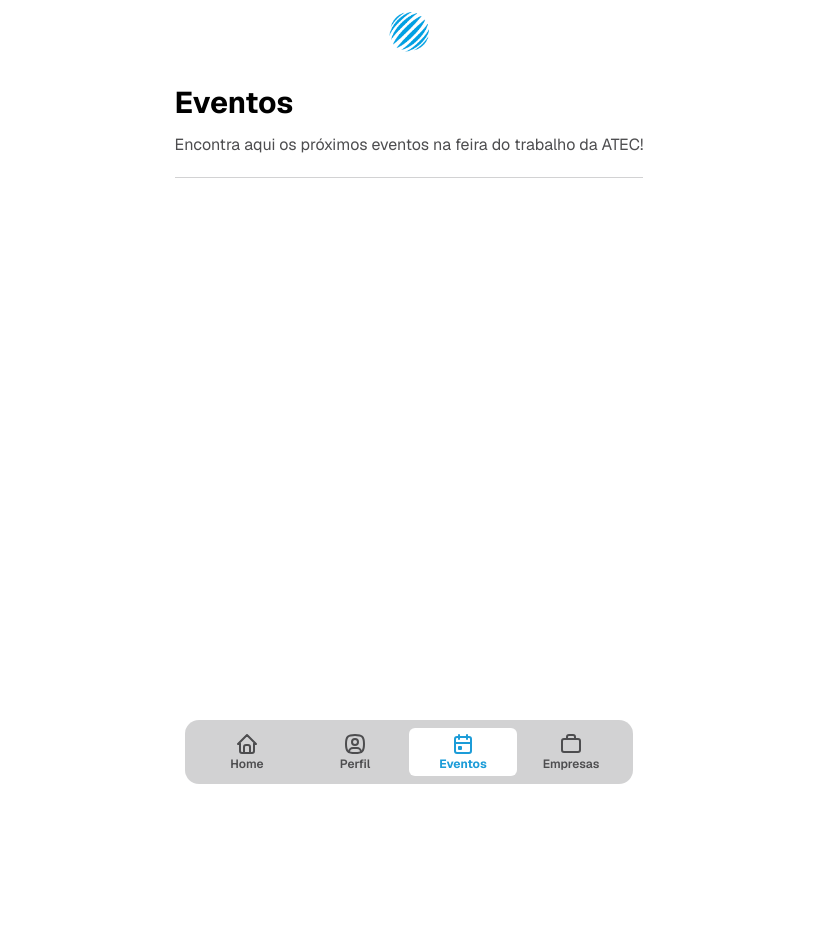
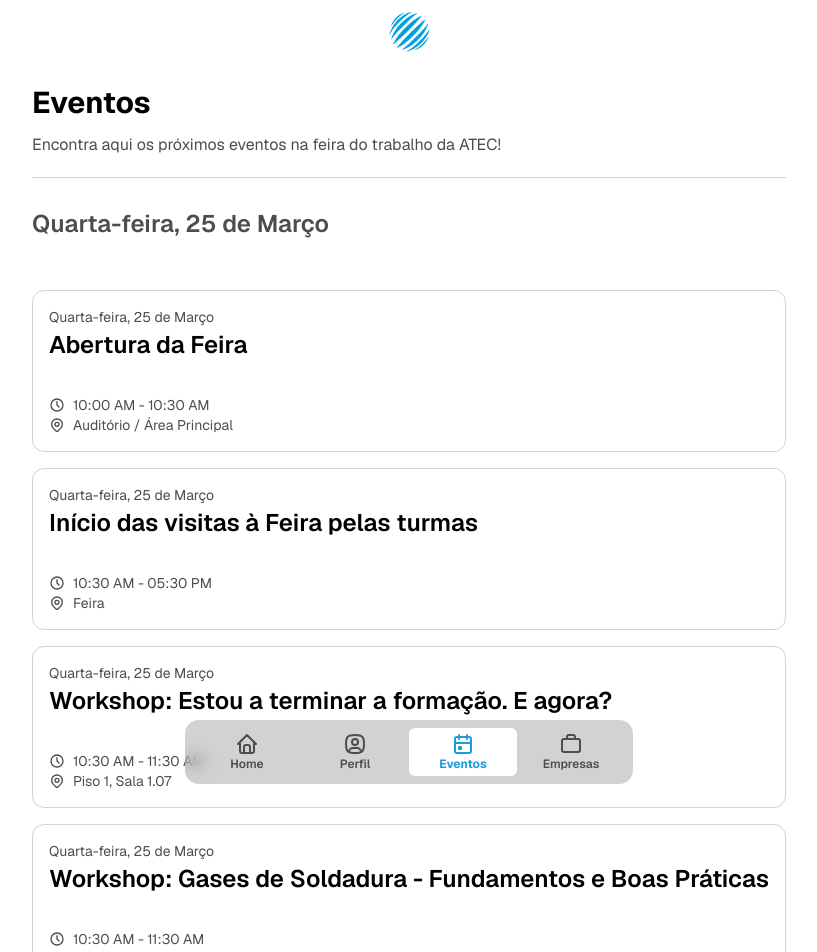
Before and after one commit to in-nova-je/p-atec, a Next.js app in the folder frontend/: page /events in a window 1280 px wide. Shown: the top 952 px of the page, without its empty margins (231-1048 px from the left). Before the commit the page ends 800 px from the top, so only its background shows below. Built offline with nearby package versions, Linux system fonts and the light colour scheme.

Commit message:
added events

```diff
--- /dev/null
+++ b/frontend/app/global-error.tsx
@@ -0,0 +1,18 @@
+'use client';
+
+export default function GlobalError({
+  error,
+  reset,
+}: {
+  error: Error & { digest?: string };
+  reset: () => void;
+}) {
+  return (
+    <html>
+      <body>
+        <h2>Something went wrong.</h2>
+        <button onClick={() => reset()}>Try again</button>
+      </body>
+    </html>
+  );
+}
--- a/frontend/json/events.json
+++ b/frontend/json/events.json
@@ -1,76 +1,135 @@
 [
   {
-    "title": "Sessão Interativa: Conexões em Curso",
-    "dateBegin": "2026-01-12T19:15:00",
-    "dateEnd": "2026-01-12T22:15:00",
-    "location": "Espaço de Convívio"
+    "title": "Abertura da Feira",
+    "dateBegin": "2026-03-25T10:00:00",
+    "dateEnd": "2026-03-25T10:30:00",
+    "location": "Auditório / Área Principal"
   },
   {
-    "title": "Abertura Oficial & Boas-Vindas",
-    "dateBegin": "2026-01-12T09:30:00",
-    "dateEnd": "2026-01-12T10:30:00",
-    "location": "Auditório Principal"
+    "title": "Início das visitas à Feira pelas turmas",
+    "dateBegin": "2026-03-25T10:30:00",
+    "dateEnd": "2026-03-25T17:30:00",
+    "location": "Feira"
   },
   {
-    "title": "Painel: Formação Profissional e o Mercado de Trabalho",
-    "dateBegin": "2026-01-12T11:00:00",
-    "dateEnd": "2026-01-12T12:30:00",
-    "location": "Sala de Conferências"
+    "title": "Workshop: Estou a terminar a formação. E agora?",
+    "dateBegin": "2026-03-25T10:30:00",
+    "dateEnd": "2026-03-25T11:30:00",
+    "location": "Piso 1, Sala 1.07"
   },
   {
-    "title": "Almoço de Networking com Parceiros",
-    "dateBegin": "2026-01-12T13:30:00",
-    "dateEnd": "2026-01-12T15:00:00",
-    "location": "Área de Convívio"
+    "title": "Workshop: Gases de Soldadura - Fundamentos e Boas Práticas",
+    "dateBegin": "2026-03-25T10:30:00",
+    "dateEnd": "2026-03-25T11:30:00",
+    "location": "Piso 1, Sala 1.07"
   },
   {
-    "title": "Workshop: Como Articular Formação e Competências Profissionais",
-    "dateBegin": "2026-01-12T15:30:00",
-    "dateEnd": "2026-01-12T17:00:00",
-    "location": "Sala de Workshops"
+    "title": "Workshop: Da formação à Manutenção na Tabaqueira",
+    "dateBegin": "2026-03-25T11:30:00",
+    "dateEnd": "2026-03-25T12:30:00",
+    "location": "Piso 1, Sala 1.05"
+  },
+  {
+    "title": "Workshop: Estou a terminar a formação. E agora? (2ª edição)",
+    "dateBegin": "2026-03-25T12:00:00",
+    "dateEnd": "2026-03-25T13:00:00",
+    "location": "Piso 1, Sala 1.07"
+  },
+  {
+    "title": "Workshop: Da Formação ao Primeiro Emprego - Norauto",
+    "dateBegin": "2026-03-25T14:30:00",
+    "dateEnd": "2026-03-25T15:30:00",
+    "location": "Piso 1, Sala 1.05"
+  },
+  {
+    "title": "Jornada Técnica: Solução Digital Twins",
+    "dateBegin": "2026-03-25T14:30:00",
+    "dateEnd": "2026-03-25T15:30:00",
+    "location": "Piso 1, Sala 1.07"
+  },
+  {
+    "title": "Workshop: Tech Forward - Cloud, IA e Recrutamento",
+    "dateBegin": "2026-03-25T15:30:00",
+    "dateEnd": "2026-03-25T16:30:00",
+    "location": "Piso 1, Sala 1.07"
+  },
+  {
+    "title": "Workshop:  Da formação à Manutenção na Tabaqueira",
+    "dateBegin": "2026-03-25T16:30:00",
+    "dateEnd": "2026-03-25T17:30:00",
+    "location": "Piso 1, Sala 1.05"
+  },
+  {
+    "title": "Jornada Técnica: Novas Tecnologias Automóveis",
+    "dateBegin": "2026-03-25T19:30:00",
+    "dateEnd": "2026-03-25T20:30:00",
+    "location": "Piso 1, Sala 1.07"
+  },
+  {
+    "title": "Jornada Técnica: Energias Sustentáveis",
+    "dateBegin": "2026-03-25T19:30:00",
+    "dateEnd": "2026-03-25T20:30:00",
+    "location": "Piso 1, Sala 1.31"
+  },
+  {
+    "title": "Workshop: Gases de Soldadura  - Fundamentos e Boas Práticas",
+    "dateBegin": "2026-03-25T19:30:00",
+    "dateEnd": "2026-03-25T20:30:00",
+    "location": "Piso 1, Sala 1.05"
   },
 
   {
-    "title": "Café com Recrutadores e Parceiros Industriais",
-    "dateBegin": "2026-01-13T09:30:00",
-    "dateEnd": "2026-01-13T11:00:00",
-    "location": "Espaço de Convívio"
+    "title": "Abertura da Feira",
+    "dateBegin": "2026-03-26T10:00:00",
+    "dateEnd": "2026-03-26T10:30:00",
+    "location": "Área Principal"
   },
   {
-    "title": "Carreiras em Tecnologias e Indústria",
-    "dateBegin": "2026-01-13T21:00:00",
-    "dateEnd": "2026-01-13T22:00:00",
-    "location": "Sala de Conferências"
+    "title": "Início das visitas à Feira pelas turmas",
+    "dateBegin": "2026-03-26T10:00:00",
+    "dateEnd": "2026-03-26T17:30:00",
+    "location": "Feira"
   },
   {
-    "title": "Sessão de Troca de Experiências",
-    "dateBegin": "2026-01-13T22:00:00",
-    "dateEnd": "2026-01-13T23:30:00",
-    "location": "Sala de Networking"
+    "title": "Workshop: Levar a Vida (e o Trabalho) a Sério… com Humor",
+    "dateBegin": "2026-03-26T10:30:00",
+    "dateEnd": "2026-03-26T12:00:00",
+    "location": "Piso 1, Sala 1.07"
   },
   {
-    "title": "Happy Hour de Encerramento do Dia",
-    "dateBegin": "2026-01-13T23:00:00",
-    "dateEnd": "2026-01-14T00:00:00",
-    "location": "Terraço Panorâmico"
-  },
-
-  {
-    "title": "Workshops Técnicos por Especialidade",
-    "dateBegin": "2026-01-14T09:30:00",
-    "dateEnd": "2026-01-14T12:00:00",
-    "location": "Salas Multifunções"
+    "title": "Workshop: Introdução à metrologia e normalização",
+    "dateBegin": "2026-03-26T11:00:00",
+    "dateEnd": "2026-03-26T12:00:00",
+    "location": "Piso 1, Sala 1.05"
   },
   {
-    "title": "Mesa de Oportunidades: Formação e Contratos",
-    "dateBegin": "2026-01-14T13:00:00",
-    "dateEnd": "2026-01-14T14:30:00",
-    "location": "Sala de Conferências"
+    "title": "Workshop: Gestão e controlo de energia",
+    "dateBegin": "2026-03-26T11:00:00",
+    "dateEnd": "2026-03-26T12:00:00",
+    "location": "Piso 1, Laboratório 1.31"
   },
   {
-    "title": "Encerramento & Troca de Contactos",
-    "dateBegin": "2026-01-14T15:30:00",
-    "dateEnd": "2026-01-14T17:00:00",
-    "location": "Auditório Principal"
+    "title": "Workshop: Corte a laser",
+    "dateBegin": "2026-03-26T14:00:00",
+    "dateEnd": "2026-03-26T15:00:00",
+    "location": "Piso 0, Oficina de Soldadura"
+  },
+  {
+    "title": "Jornada Técnica: Área Eletrónica",
+    "dateBegin": "2026-03-26T14:30:00",
+    "dateEnd": "2026-03-26T15:30:00",
+    "location": "Piso 1, Sala 1.05"
+  },
+  {
+    "title": "Entrega de Prémios ATEC + Conferência Saúde Mental",
+    "dateBegin": "2026-03-26T15:00:00",
+    "dateEnd": "2026-03-26T16:15:00",
+    "location": "Piso 1, Sala 1.07"
+  },
+  {
+    "title": "Workshop: Desafios tecnológicos na manutenção industrial",
+    "dateBegin": "2026-03-26T16:30:00",
+    "dateEnd": "2026-03-26T17:30:00",
+    "location": "Piso 1, Sala 1.05"
   }
 ]
```
Also changed, not shown: 2 other files (tests, documents, lock files or other folders).
